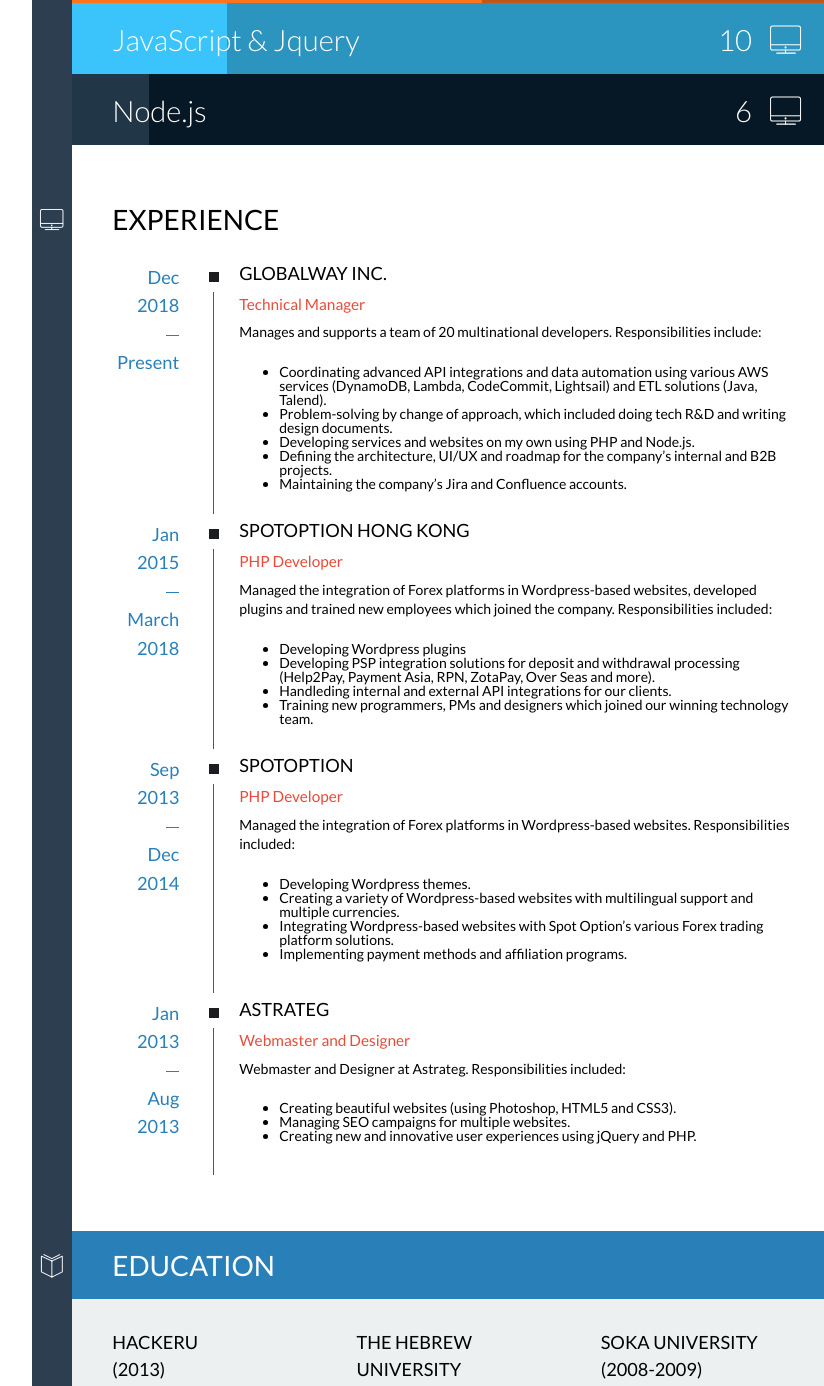
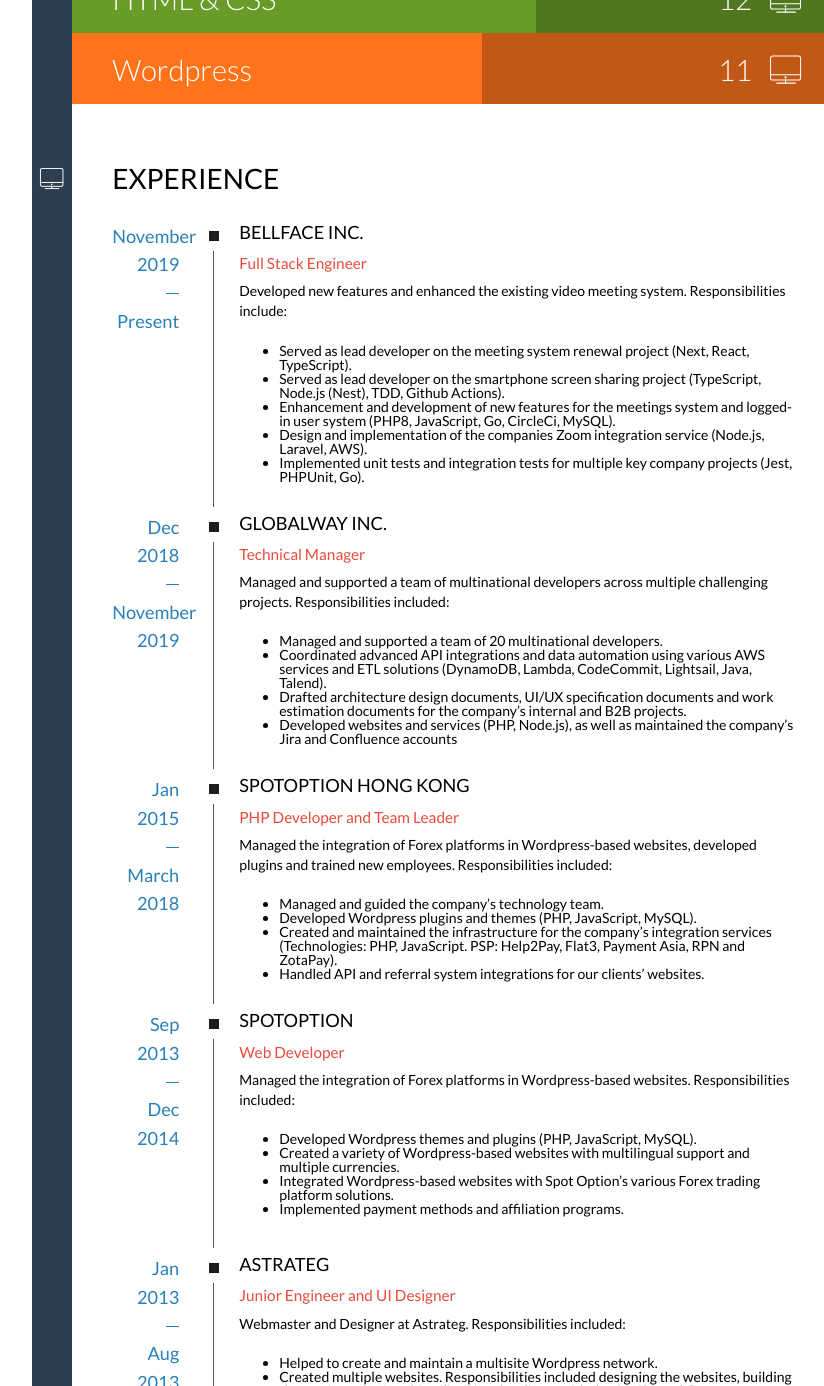
Before and after one commit to nadavrt/nadavrt.github.io, a plain HTML site: page index.html in a window 1280 px wide. Shown: the part 1414-2800 px from the top of the page, without its empty margins (435-1259 px from the left). Drawn offline with Linux system fonts and the light colour scheme.

Commit message:
updated skills information and made assets resolve properly when using HTTPS.

```diff
--- a/index.html
+++ b/index.html
@@ -10,7 +10,7 @@
     <meta name="viewport" content="width=device-width, initial-scale=1.0, maximum-scale=1.0, user-scalable=no" />
     <link rel="shortcut icon" href="favicon.ico" type="image/x-icon">
     <link rel="icon" href="favicon.ico" type="image/x-icon">
-    <link href='http://fonts.googleapis.com/css?family=Lato:300,400,700' rel='stylesheet' type='text/css'>
+    <link href='https://fonts.googleapis.com/css?family=Lato:300,400,700' rel='stylesheet' type='text/css'>
     <link href="css/bootstrap.min.css" rel="stylesheet" media="screen">
     <link href="css/theme-styles.css" rel="stylesheet" media="screen">
 		<!-- <script src="js/modernizr.custom.js"></script> -->
@@ -30,7 +30,7 @@
         <div class="sidebar">
           <img src="" class="profile-image" alt="Nadav Rotchild"/>
           <h1 class="light-text animated">Nadav Rotchild</h1>
-          <h3 class="light-text animated">Manager &amp; Developer</h3>
+          <h3 class="light-text animated">Full Stack Developer</h3>
 
           <div class="contact-details-wrap animated hide-on-mobile">
             <div class="contact-details">
@@ -55,8 +55,8 @@
         	<div class="row">
           	<div class="col-lg-12">
               <h2>Who am I, you ask?</h2>
-              <p class="large">Hi there. My name is Nadav Rotchild and I'm a technical manager with both backend and frontend programming experience.</p>
-              <p class="large">As a manager I worked with small teams (3-8 people) as well as medium ones (20 people) on internal and B2B projects. As a senior developer PHP, Node.js, JavaScript, HTML and CSS are my bread and butter.</p>
+              <p class="large">Hi there. My name is Nadav Rotchild and I'm a full stack developer with both backend and frontend programming experience.</p>
+              <p class="large">As a senior developer PHP, Node.js, TypeScript, HTML and CSS are my bread and butter.</p>
               <p class="large">I take great pride and care when writing code. Here are my three major guidlines:</p>
               <ul>
                 <li class="middle"><b>Code efficiently.</b> Believe me, sometimes those 100 lines can be reduced to just one.</li>
@@ -93,8 +93,8 @@
             	<div class="row strength">
                 <div class="col-lg-4 col-md-4 col-sm-4"><img src="img/strength/3.png" alt="Prototyping"/></div>
                 <div class="col-lg-8 col-md-8 col-sm-8">
-                  <h3>Wordpress Development</h3>
-                  <p>Having built hundreds of Wordpress websites as well as written 5 unique plugins (all in Object Oriented PHP) I consider myself well-versed in Wordpress development. From loops, to hooks, to actions, I've seen and tasted them all.</p>
+                  <h3>Testing Automation</h3>
+                  <p>Having created multiple test automation pipelines in TypeScript and PHP I'm confident in my ability to implement unit and integration testing suites which can be triggered via git triggers as well as CI/CD hooks.</p>
                 </div>
               </div>
             	<div class="row strength">
@@ -131,21 +131,39 @@
                 </div>
               </div>
             </div>
+            <div class="skill violet">
+            	<div class="row">
+                <span class="indicator violet" data-percentage="53"></span>
+                <div class="col-lg-5 col-md-4 col-sm-4 title">PHP</div>
+                <div class="col-lg-7 col-md-8 col-sm-8">
+                  <div class="column group"><span class="xp-in-years" data-year="2013"></span><i class="skill-icon experience"></i></div>
+                </div>
+              </div>
+            </div>
+            <div class="skill black">
+            	<div class="row">
+                <span class="indicator black" data-percentage="10"></span>
+                <div class="col-lg-5 col-md-4 col-sm-4 title">Node.js</div>
+                <div class="col-lg-7 col-md-8 col-sm-8">
+                  <div class="column group"><span class="xp-in-years" data-year="2018"></span><i class="skill-icon experience"></i></div>
+                </div>
+              </div>
+            </div>
+            <div class="skill blue">
+              <div class="row">
+                <span class="indicator blue" data-percentage="20"></span>
+                <div class="col-lg-5 col-md-4 col-sm-4 title">JavaScript &amp; TypeScript</div>
+                <div class="col-lg-7 col-md-8 col-sm-8">
+                  <div class="column group"><span class="xp-in-years" data-year="2014"></span><i class="skill-icon experience"></i></div>
+                </div>
+              </div>
+            </div>
             <div class="skill green">
               <div class="row">
                 <span class="indicator green" data-percentage="60"></span>
                 <div class="col-lg-5 col-md-4 col-sm-4 title">HTML &amp; CSS</div>
                 <div class="col-lg-7 col-md-8 col-sm-8">
                   <div class="column group"><span class="xp-in-years" data-year="2012"></span><i class="skill-icon experience"></i></div>
-                </div>
-              </div>
-            </div>
-            <div class="skill violet">
-            	<div class="row">
-                <span class="indicator violet" data-percentage="53"></span>
-                <div class="col-lg-5 col-md-4 col-sm-4 title">PHP</div>
-                <div class="col-lg-7 col-md-8 col-sm-8">
-                  <div class="column group"><span class="xp-in-years" data-year="2013"></span><i class="skill-icon experience"></i></div>
                 </div>
               </div>
             </div>
@@ -158,24 +176,6 @@
                 </div>
               </div>
             </div>
-            <div class="skill blue">
-              <div class="row">
-                <span class="indicator blue" data-percentage="20"></span>
-                <div class="col-lg-5 col-md-4 col-sm-4 title">JavaScript &amp; Jquery</div>
-                <div class="col-lg-7 col-md-8 col-sm-8">
-                  <div class="column group"><span class="xp-in-years" data-year="2014"></span><i class="skill-icon experience"></i></div>
-                </div>
-              </div>
-            </div>
-            <div class="skill black">
-            	<div class="row">
-                <span class="indicator black" data-percentage="10"></span>
-                <div class="col-lg-5 col-md-4 col-sm-4 title">Node.js</div>
-                <div class="col-lg-7 col-md-8 col-sm-8">
-                  <div class="column group"><span class="xp-in-years" data-year="2018"></span><i class="skill-icon experience"></i></div>
-                </div>
-              </div>
-            </div>
           </div>
         </section>
 
@@ -185,19 +185,37 @@
           <div class="row"><div class="col-lg-12"><h2>Experience</h2></div></div>
           <div class="group">
             <div class="col-1">
-              <div class="date group">Dec 2018<br/><span></span><br/>Present</div>
+              <div class="date group">November 2019<br/><span></span><br/>Present</div>
+            </div>
+            <div class="col-2 group">
+              <div class="devider"><span class="square"></span><span class="line"></span></div>
+              <h3>BellFace Inc.</h3>
+              <h4>Full Stack Engineer</h4>
+              <p>Developed new features and enhanced the existing video meeting system. Responsibilities include:
+              <ul>
+                <li>Served as lead developer on the meeting system renewal project (Next, React, TypeScript).</li>
+                <li>Served as lead developer on the smartphone screen sharing project (TypeScript, Node.js (Nest), TDD, Github Actions).</li>
+                <li>Enhancement and development of new features for the meetings
+                  system and logged-in user system (PHP8, JavaScript, Go, CircleCi, MySQL).</li>
+                <li>Design and implementation of the companies Zoom integration service (Node.js, Laravel, AWS).</li>
+                <li>Implemented unit tests and integration tests for multiple key company projects (Jest, PHPUnit, Go).</li>
+              </ul>
+            </div>
+          </div>
+          <div class="group">
+            <div class="col-1">
+              <div class="date group">Dec 2018<br/><span></span><br/>November 2019</div>
             </div>
             <div class="col-2 group">
               <div class="devider"><span class="square"></span><span class="line"></span></div>
               <h3>Globalway Inc.</h3>
               <h4>Technical Manager</h4>
-              <p>Manages and supports a team of 20 multinational developers. Responsibilities include:
+              <p>Managed and supported a team of multinational developers across multiple challenging projects. Responsibilities included:
               <ul>
-                <li>Coordinating advanced API integrations and data automation using various AWS services (DynamoDB, Lambda, CodeCommit, Lightsail) and ETL solutions (Java, Talend).</li>
-                <li>Problem-solving by change of approach, which included doing tech R&D and writing design documents.</li>
-                <li>Developing services and websites on my own using PHP and Node.js.</li>
-                <li>Defining the architecture, UI/UX and roadmap for the company’s internal and B2B projects.</li>
-                <li>Maintaining the company’s Jira and Confluence accounts.</li>
+                <li>Managed and supported a team of 20 multinational developers.</li>
+                <li>Coordinated advanced API integrations and data automation using various AWS services and ETL solutions (DynamoDB, Lambda, CodeCommit, Lightsail, Java, Talend).</li>
+                <li>Drafted architecture design documents, UI/UX specification documents and work estimation documents for the company’s internal and B2B projects.</li>
+                <li>Developed websites and services (PHP, Node.js), as well as maintained the company’s Jira and Confluence accounts</li>
               </ul>
             </div>
           </div>
@@ -208,13 +226,13 @@
             <div class="col-2 group">
               <div class="devider"><span class="square"></span><span class="line"></span></div>
               <h3>SpotOption Hong Kong</h3>
-              <h4>PHP Developer</h4>
-              <p>Managed the integration of Forex platforms in Wordpress-based websites, developed plugins and trained new employees which joined the company. Responsibilities included:
+              <h4>PHP Developer and Team Leader</h4>
+              <p>Managed the integration of Forex platforms in Wordpress-based websites, developed plugins and trained new employees. Responsibilities included:
               <ul>
-                <li>Developing Wordpress plugins</li>
-                <li>Developing PSP integration solutions for deposit and withdrawal processing (Help2Pay, Payment Asia, RPN, ZotaPay, Over Seas and more).</li>
-                <li>Handleding internal and external API integrations for our clients.</li>
-                <li>Training new programmers, PMs and designers which joined our winning technology team.</li>
+                <li>Managed and guided the company’s technology team.</li>
+                <li>Developed Wordpress plugins and themes (PHP, JavaScript, MySQL).</li>
+                <li>Created and maintained the infrastructure for the company’s integration services (Technologies: PHP, JavaScript. PSP: Help2Pay, Flat3, Payment Asia, RPN and ZotaPay).</li>
+                <li>Handled API and referral system integrations for our clients’ websites.</li>
               </ul>
             </div>
           </div>
@@ -225,13 +243,13 @@
             <div class="col-2 group">
               <div class="devider"><span class="square"></span><span class="line"></span></div>
               <h3>SpotOption</h3>
-              <h4>PHP Developer</h4>
+              <h4>Web Developer</h4>
               <p>Managed the integration of Forex platforms in Wordpress-based websites. Responsibilities included:
                 <ul>
-                  <li>Developing Wordpress themes.</li>
-                  <li>Creating a variety of Wordpress-based websites with multilingual support and multiple currencies.</li>
-                  <li>Integrating Wordpress-based websites with Spot Option’s various Forex trading platform solutions.</li>
-                  <li>Implementing payment methods and affiliation programs.</li>
+                  <li>Developed Wordpress themes and plugins (PHP, JavaScript, MySQL).</li>
+                  <li>Created a variety of Wordpress-based websites with multilingual support and multiple currencies.</li>
+                  <li>Integrated Wordpress-based websites with Spot Option’s various Forex trading platform solutions.</li>
+                  <li>Implemented payment methods and affiliation programs.</li>
                 </ul>
               </p>
             </div>
@@ -243,12 +261,11 @@
             <div class="col-2 group">
               <div class="devider"><span class="square"></span><span class="line"></span></div>
               <h3>Astrateg</h3>
-              <h4>Webmaster and Designer</h4>
+              <h4>Junior Engineer and UI Designer</h4>
               <p>Webmaster and Designer at Astrateg. Responsibilities included:
                 <ul>
-                  <li>Creating beautiful websites (using Photoshop, HTML5 and CSS3).</li>
-                  <li>Managing SEO campaigns for multiple websites.</li>
-                  <li>Creating new and innovative user experiences using jQuery and PHP.</li>
+                  <li>Helped to create and maintain a multisite Wordpress network.</li>
+                  <li>Created multiple websites. Responsibilities included designing the websites, building them using a CMS and familiarizing the clients with the CMS’s workflow.</li>
                 </ul>
               </p>
             </div>
@@ -374,16 +391,6 @@
                   <p>A Wordpress widget for adding text and images to your sidebars.</p>
                 </div>
                 <img src="img/portfolio/th_code.jpg" alt="Combine Image and Text Widget"/>
-              </a>
-            </div>
-            <div class="portfolio-item" data-groups='[coding"]'>
-              <a href="#" data-project="percentage">
-                <div class="overlay"><i class="zoom-icon"></i></div>
-                <div class="description">
-                  <h3>Percentage Loader</h3>
-                  <p>A website percentage loader colors generator.</p>
-                </div>
-                <img src="img/portfolio/th_graph_loader_color_generator.jpg" alt="Database Backupper"/>
               </a>
             </div>
         </section>
```
Also changed, not shown: fonts/flaticon.html (+1 -1 lines).
